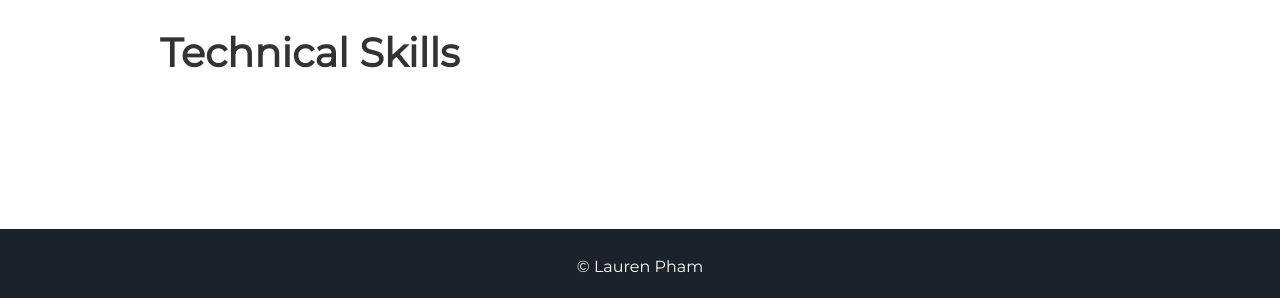
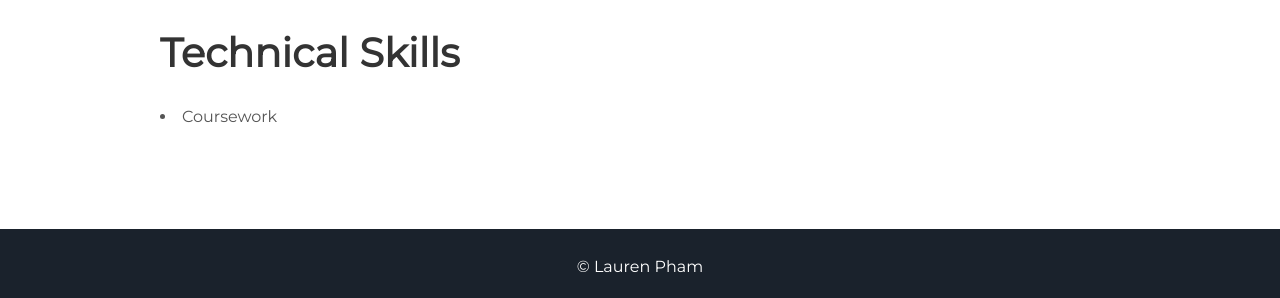
Before and after one commit to laurenpham/techskills, a Jekyll site: the page built from index.html, in a window 1280 px wide. Shown: the part 952-1250 px from the top of the page. Built offline with Jekyll 4.4.1, drawn with Linux system fonts in a browser that asks for light colours.

Commit message:
Update about.html

```diff
--- a/_includes/about.html
+++ b/_includes/about.html
@@ -4,6 +4,6 @@
   </head>
   <body>
     <h1>Technical Skills</h1>
-    <a aria-label="Code"><i class="icon fa-code"></i></a>
+    <li><i class="fa-li fa fa-microchip"></i>Coursework</li>
   </body>
 </html>
```
